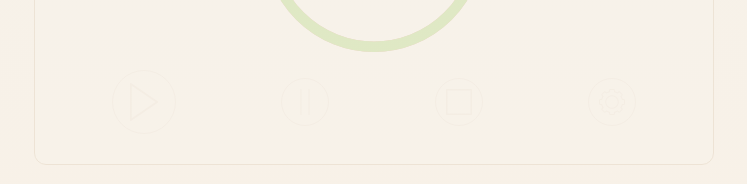
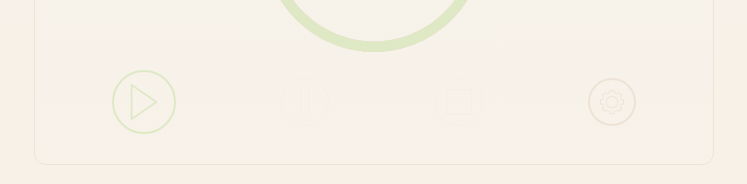
Before and after one commit to webskigosc/pomodoro-app, a React (Create React App) app: page / in a window 1280 px wide. Shown: the part 341-525 px from the top of the page, without its empty margins (266-1013 px from the left). Built offline with nearby package versions, Linux system fonts and the light colour scheme.

Commit message:
W04L11 - Modified for test styled components

```diff
--- a/src/components/Controls.js
+++ b/src/components/Controls.js
@@ -1,36 +1,26 @@
 import Icons from './Icons';
+import Button from './Button';
 
 function Controls({ isRunning, isPaused, onStart, onStop, onPause, onEdit }) {
   return (
     <div className="controls">
-      <button
+      <Button
+        color="green"
+        size="xl"
         onClick={onStart}
-        className="btn btn--green btn--rounded btn--square--xl"
         disabled={isRunning && !isPaused}
       >
         <Icons name="play" />
-      </button>
-      <button
-        onClick={onPause}
-        className="btn btn--red btn--rounded btn--square--md"
-        disabled={!isRunning || isPaused}
-      >
+      </Button>
+      <Button color="red" onClick={onPause} disabled={!isRunning || isPaused}>
         <Icons name="pause" />
-      </button>
-      <button
-        onClick={onStop}
-        className="btn btn--red btn--rounded btn--square--md"
-        disabled={!isRunning}
-      >
+      </Button>
+      <Button color="red" onClick={onStop} disabled={!isRunning}>
         <Icons name="stop" />
-      </button>
-      <button
-        onClick={onEdit}
-        className="btn btn--tan btn--rounded btn--square--md"
-        disabled={isRunning && !isPaused}
-      >
+      </Button>
+      <Button onClick={onEdit} disabled={isRunning && !isPaused}>
         <Icons name="settings" />
-      </button>
+      </Button>
     </div>
   );
 }
```
